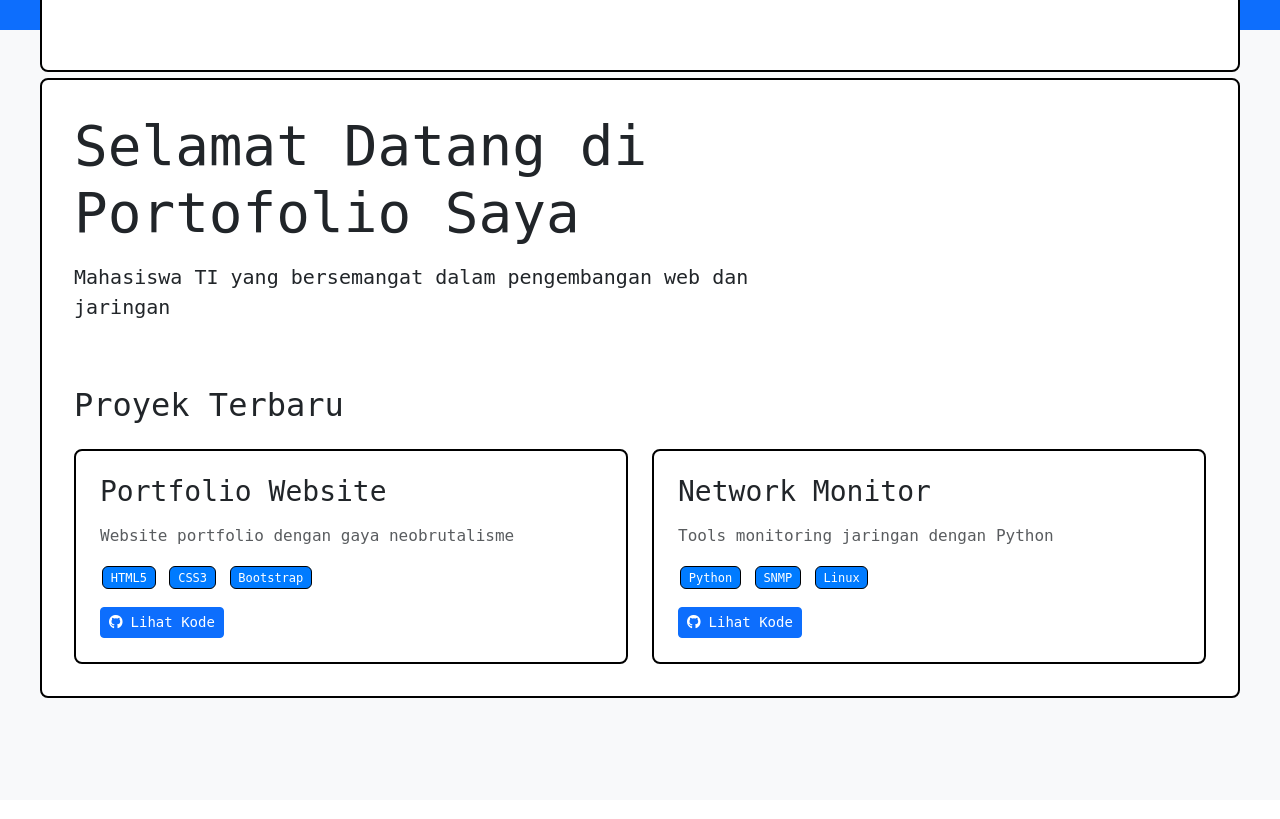
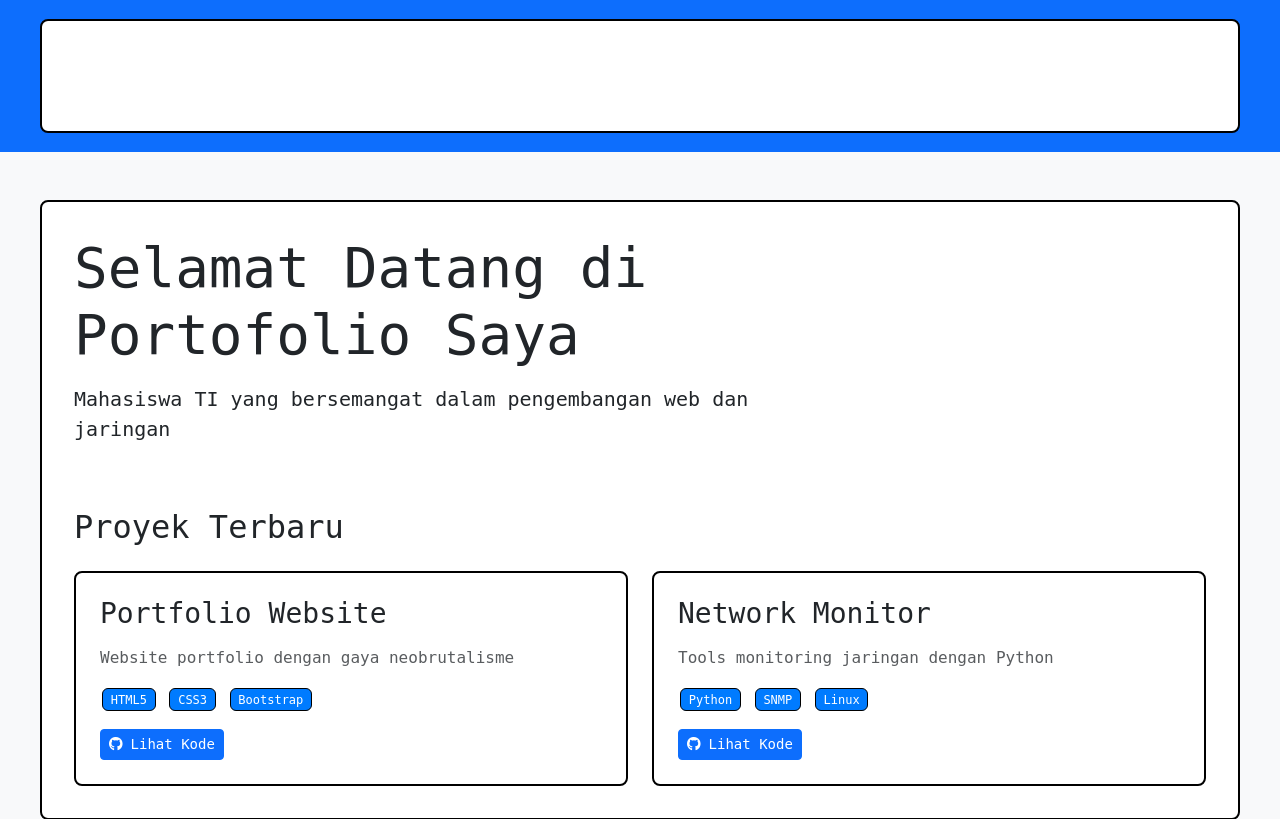
Before and after one commit to RvlDX/rvldx.github.io, a PHP site: page /index.html in a window 1280 px wide. Shown: the top 819 px of the page. Before the commit the page ends 698 px from the top, so only its background shows below. Run offline with PHP 8.4, Linux system fonts and the light colour scheme.

Commit message:
Update style.css

```diff
--- a/style.css
+++ b/style.css
@@ -16,7 +16,6 @@ body {
   position: sticky;
   top: 0;
   z-index: 1020;
-  height: 30px;
 }
 
 .navbar-toggler {
```
